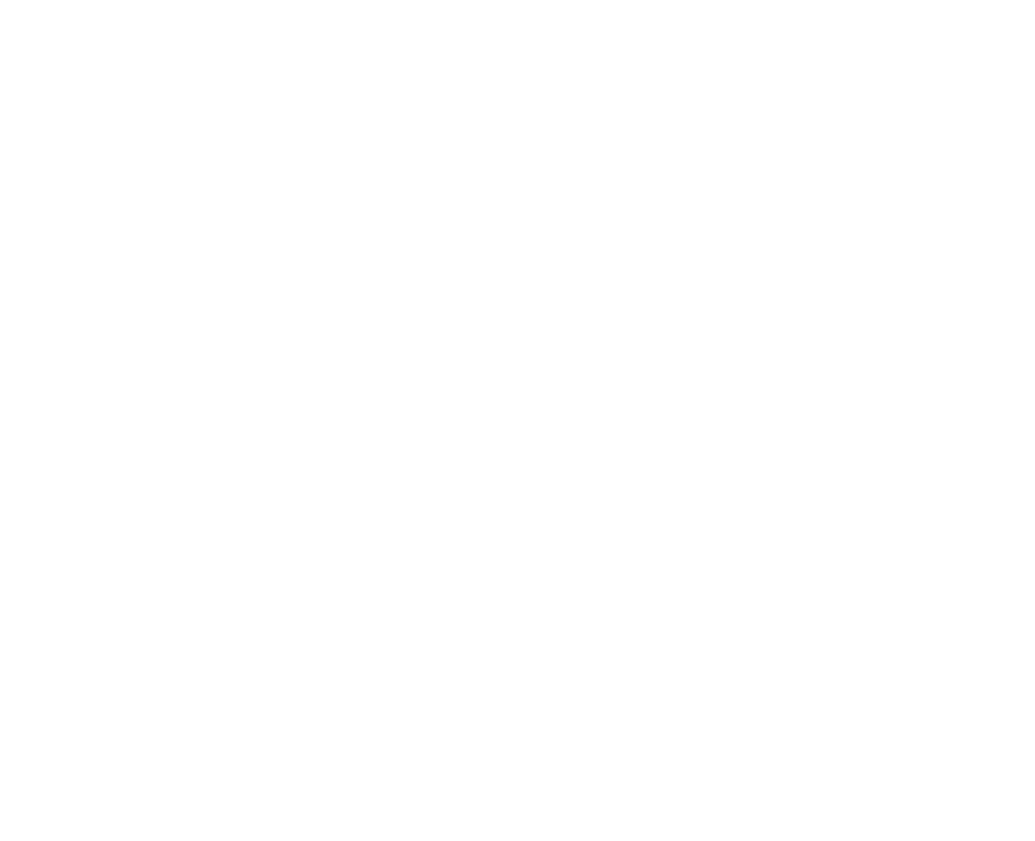
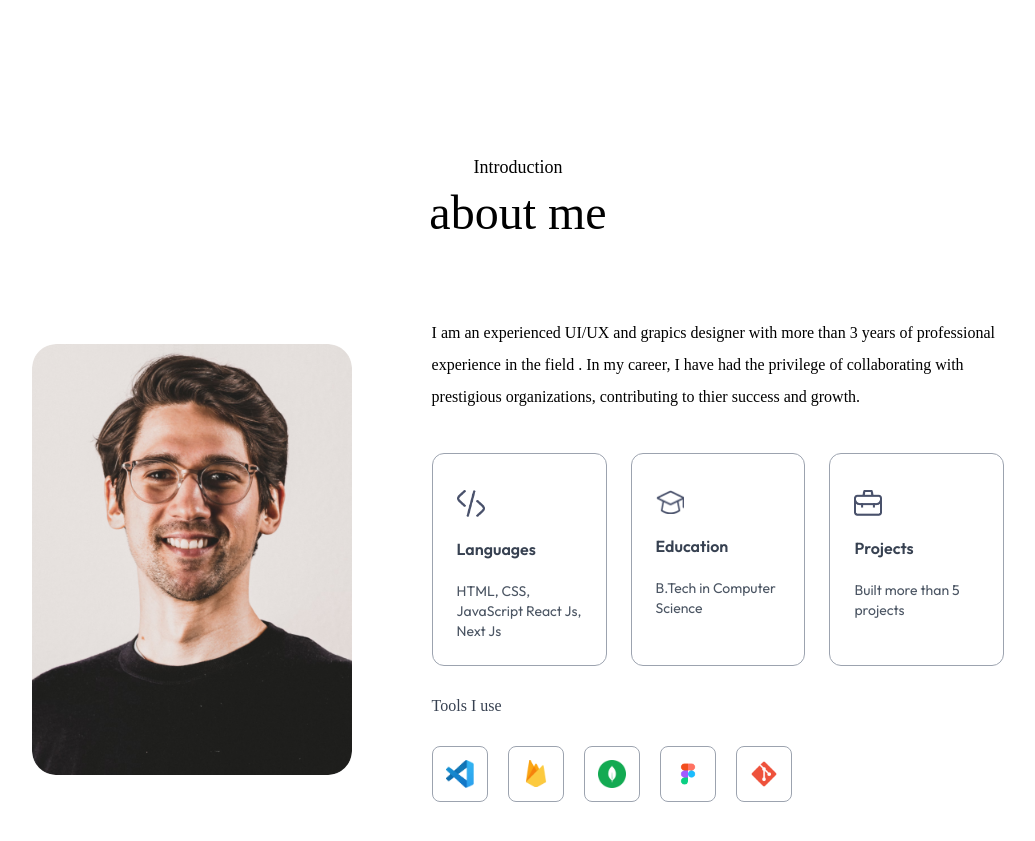
Before and after one commit to aman123shi/nardos-portfolio, a Next.js app: page / in a window 1280 px wide. Shown: the part 687-1528 px from the top of the page, without its empty margins (122-1157 px from the left). Before the commit the page ends 800 px from the top, so only its background shows below. Built offline with nearby package versions, Linux system fonts and the light colour scheme; a web font is replaced by a local one.

Commit message:
feat: add About component and integrate it into the main page layout

```diff
--- /dev/null
+++ b/app/components/about/about.tsx
@@ -0,0 +1,57 @@
+import { assets, infoList, toolsData } from "@/app/assets/assets";
+import Image from "next/image";
+
+export function About() {
+  return (
+    <div id="about" className="w-full px-[12%] py-10 scroll-mt-20">
+      <h4 className="text-center mb-2 text-lg font-Ovo">Introduction</h4>
+      <h2 className="text-center text-5xl font-Ovo">about me</h2>
+
+      <div className="flex w-full flex-col lg:flex-row items-center gap-20 my-20">
+        <div className="w-64 sm:w-80 rounded-3xl max-w-none">
+          <Image
+            src={assets.user_image}
+            alt="user image"
+            className="w-full rounded-3xl"
+          />
+        </div>
+
+        <div className="flex-1">
+          <p className="mb-10 max-w-2xl font-Ovo">
+            {" "}
+            I am an experienced UI/UX and grapics designer with more than 3
+            years of professional experience in the field . In my career, I have
+            had the privilege of collaborating with prestigious organizations,
+            contributing to thier success and growth.{" "}
+          </p>
+
+          <ul className="grid grid-cols-1 sm:grid-cols-3 gap-6 max-w-2xl">
+            {/* eslint-disable-next-line @typescript-eslint/no-unused-vars */}
+            {infoList.map(({ description, icon, iconDark, title }, index) => (
+              <li
+                key={index}
+                className="border-[0.5px] border-gray-400  rounded-xl p-6 cursor-pointer hover:bg-lightHover hover:-translate-y-1 duration-500 hover:shadow-black"
+              >
+                <Image src={icon} alt={title} className="w-7 mt-3" />
+                <h3 className="my-4 font-semibold text-gray-700">{title}</h3>
+                <p className="text-gray-600 text-sm">{description}</p>
+              </li>
+            ))}
+          </ul>
+
+          <h4 className="my-6 text-gray-700 font-Ovo">Tools I use </h4>
+          <ul className="flex items-center gap-3 sm:gap-5">
+            {toolsData.map((tool, index) => (
+              <li
+                key={index}
+                className="flex items-center justify-center w-12 sm:w-14 aspect-square border border-gray-400 rounded-lg cursor-pointer hover:-translate-y-1 duration-500"
+              >
+                <Image src={tool} alt="tool" className="w-5 sm:w-7" />
+              </li>
+            ))}
+          </ul>
+        </div>
+      </div>
+    </div>
+  );
+}
--- a/app/components/header/Header.tsx
+++ b/app/components/header/Header.tsx
@@ -4,7 +4,7 @@
 
 export function Header() {
   return (
-    <div>
+    <div className="w-11/12 max-w-3xl text-center mx-auto h-screen flex flex-col items-center justify-center gap-4">
       <div>
         <Image
           src={assets.profile_img}
@@ -16,6 +16,7 @@
         Hi! I&apos;M Nardos Shibeshi{" "}
         <Image src={assets.hand_icon} className="w-6" alt="" />
       </h3>
+
       <h1 className="text-3xl sm:text-6xl  lg:text-[66px] font-Ovo">
         {"UI/UX Designer and Graphics Designer "}
         {/* UI/UX Designer and Graphics Designer based in Addis Ababa, Ethiopia. */}
--- a/app/layout.tsx
+++ b/app/layout.tsx
@@ -1,20 +1,21 @@
 import type { Metadata } from "next";
-import { Outfit,Ovo } from "next/font/google";
+import { Outfit, Ovo } from "next/font/google";
 import "./globals.css";
 
 const outfit = Outfit({
-weight:["400","500","600","700"],
+  weight: ["400", "500", "600", "700"],
   subsets: ["latin"],
 });
 
 const ovo = Ovo({
-  weight:["400"],
+  weight: ["400"],
   subsets: ["latin"],
 });
 
 export const metadata: Metadata = {
-  title:"Nardos Shibeshi Portfolio | UI/UX Designer | Graphics Designer",
-  description: "Nardos Shibeshi is a UI/UX Designer and Graphics Designer based in Addis Ababa, Ethiopia. She is passionate about creating beautiful and user-friendly designs.",
+  title: "Nardos Shibeshi Portfolio | UI/UX Designer | Graphics Designer",
+  description:
+    "Nardos Shibeshi is a UI/UX Designer and Graphics Designer based in Addis Ababa, Ethiopia. She is passionate about creating beautiful and user-friendly designs.",
 };
 
 export default function RootLayout({
@@ -23,9 +24,9 @@
   children: React.ReactNode;
 }>) {
   return (
-    <html lang="en">
+    <html lang="en" className="scroll-smooth">
       <body
-        className={`${outfit.className} ${ovo.className} antialiased`}
+        className={`${outfit.className} ${ovo.className} antialiased leading-8 overflow-x-hidden`}
       >
         {children}
       </body>
--- a/app/page.tsx
+++ b/app/page.tsx
@@ -1,3 +1,4 @@
+import { About } from "./components/about/about";
 import { Header } from "./components/header/Header";
 import { Navbar } from "./components/navbar/Navbar";
 
@@ -6,6 +7,7 @@
     <div className="">
       <Navbar />
       <Header />
+      <About />
     </div>
   );
 }
--- a/tailwind.config.ts
+++ b/tailwind.config.ts
@@ -17,6 +17,10 @@
         Outfit: ["Outfit", "sans-serif"],
         Ovo: ["Ovo", "serif"],
       },
+      boxShadow: {
+        black: "4px 4px 0 #000",
+        white: "4px 4px 0 #fff",
+      },
     },
   },
   plugins: [],
```
